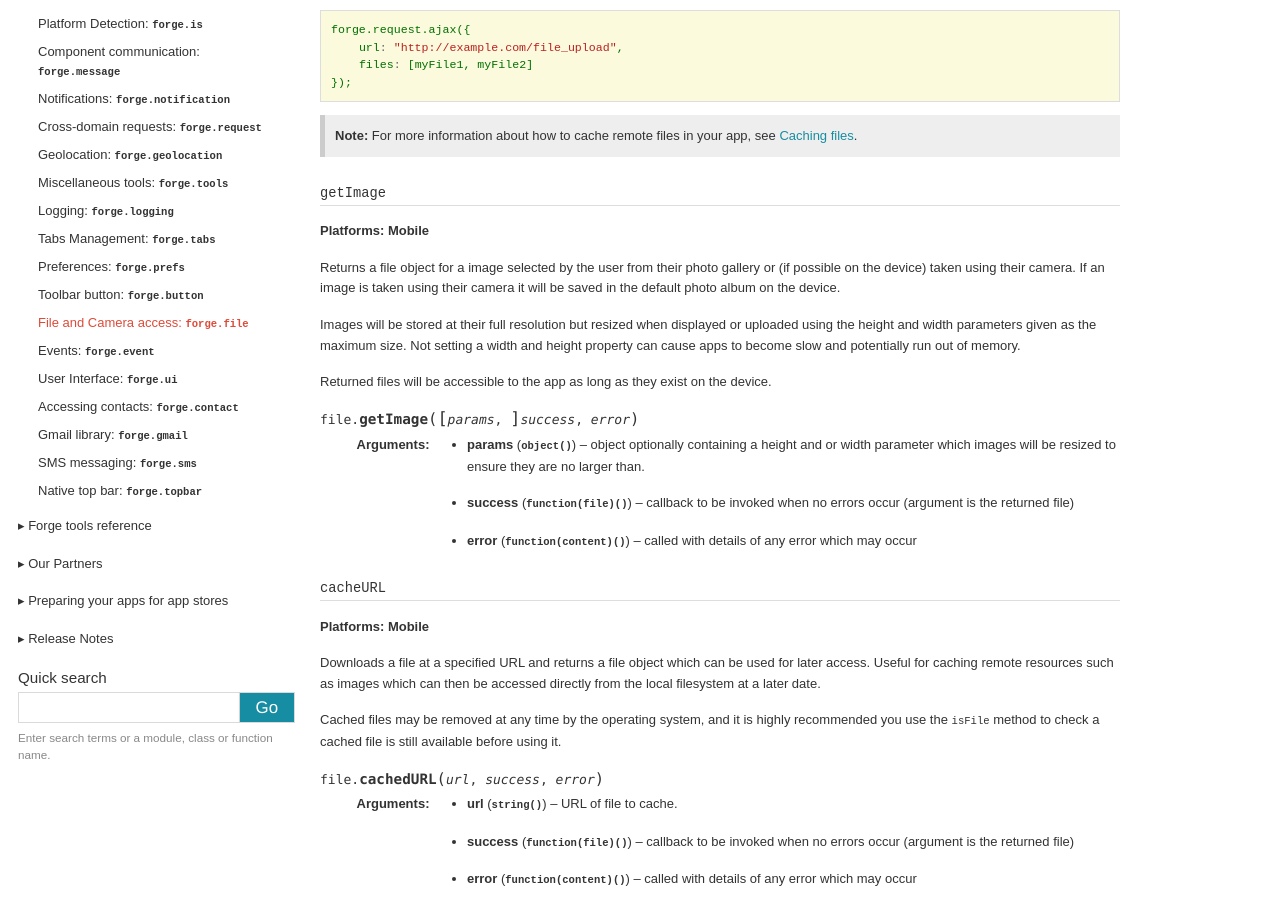
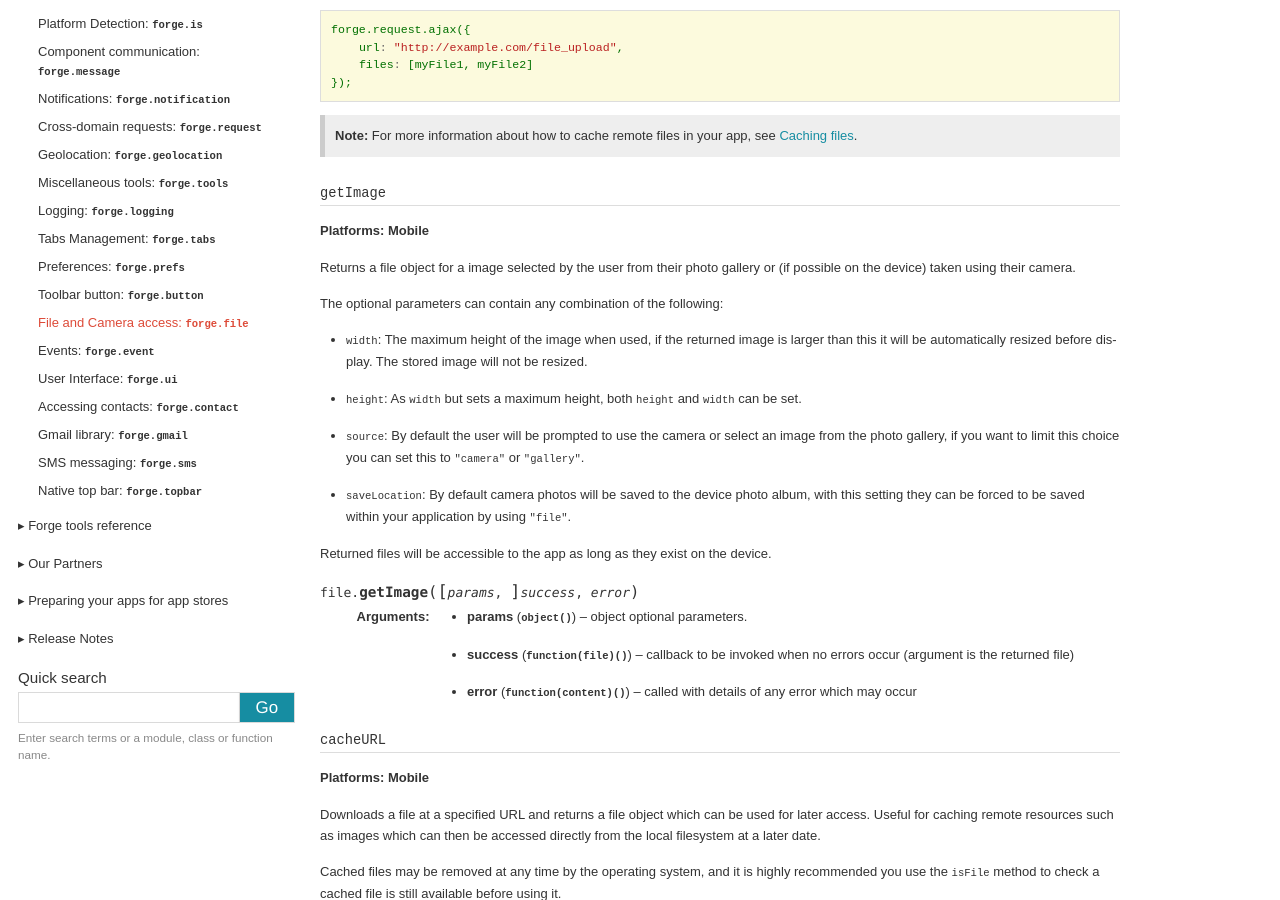
Before and after one commit to trigger-corp/Forge-Documentation, a Sphinx documentation site: the page built from source/api/file.rst, in a window 1280 px wide and 900 px high, scrolled down 506 px. Built offline with Sphinx 7.4.7, drawn with Linux system fonts in a browser that asks for light colours; some web fonts are replaced; some of the changed text lies outside the part shown.

Commit message:
Update forge.file docs.

```diff
--- a/source/api/file.rst
+++ b/source/api/file.rst
@@ -26,15 +26,20 @@ Notes
 ~~~~~~~~~~~~~~~~~~~~~~~~~~~~~~~~~~~~~~~~~~~~~~~~~~~~~~~~~~~~~~~~~~~~~~~~~~~~~~~~
 **Platforms: Mobile**
 
-Returns a file object for a image selected by the user from their photo gallery or (if possible on the device) taken using their camera. If an image is taken using their camera it will be saved in the default photo album on the device.
+Returns a file object for a image selected by the user from their photo gallery or (if possible on the device) taken using their camera.
 
-Images will be stored at their full resolution but resized when displayed or uploaded using the height and width parameters given as the maximum size. Not setting a width and height property can cause apps to become slow and potentially run out of memory.
+The optional parameters can contain any combination of the following:
+
+- ``width``: The maximum height of the image when used, if the returned image is larger than this it will be automatically resized before display. The stored image will not be resized.
+- ``height``: As ``width`` but sets a maximum height, both ``height`` and ``width`` can be set.
+- ``source``: By default the user will be prompted to use the camera or select an image from the photo gallery, if you want to limit this choice you can set this to ``"camera"`` or ``"gallery"``.
+- ``saveLocation``: By default camera photos will be saved to the device photo album, with this setting they can be forced to be saved within your application by using ``"file"``.
 
 Returned files will be accessible to the app as long as they exist on the device.
 
 .. js:function:: file.getImage([params, ]success, error)
 
-    :param object params: object optionally containing a height and or width parameter which images will be resized to ensure they are no larger than.
+    :param object params: object optional parameters.
     :param function(file) success: callback to be invoked when no errors occur (argument is the returned file)
     :param function(content) error: called with details of any error which may occur
 
```
Also changed, not shown: other parts of source/api/file.rst (+2 -2 lines).
